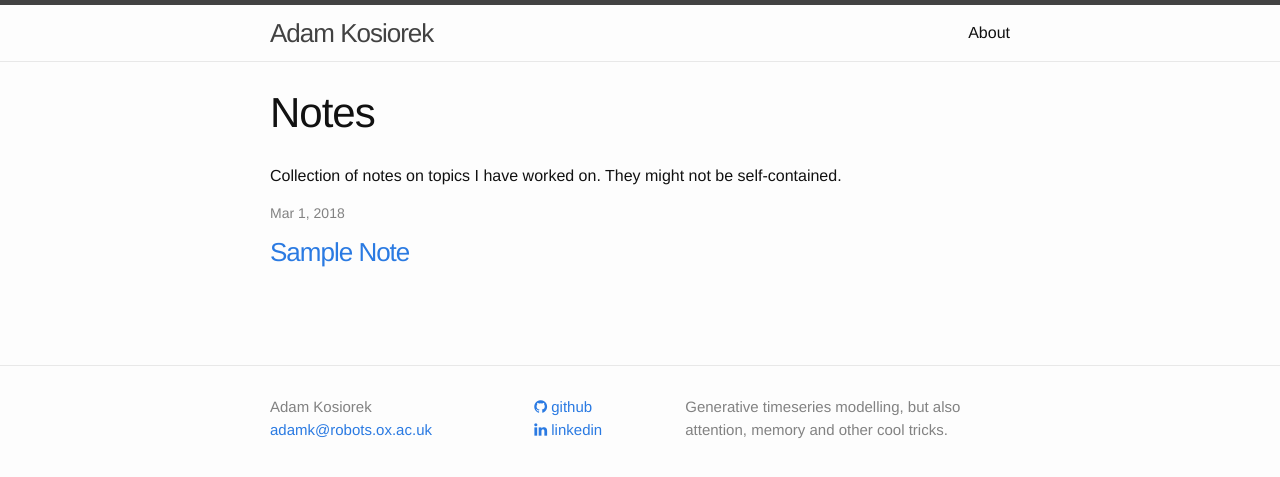
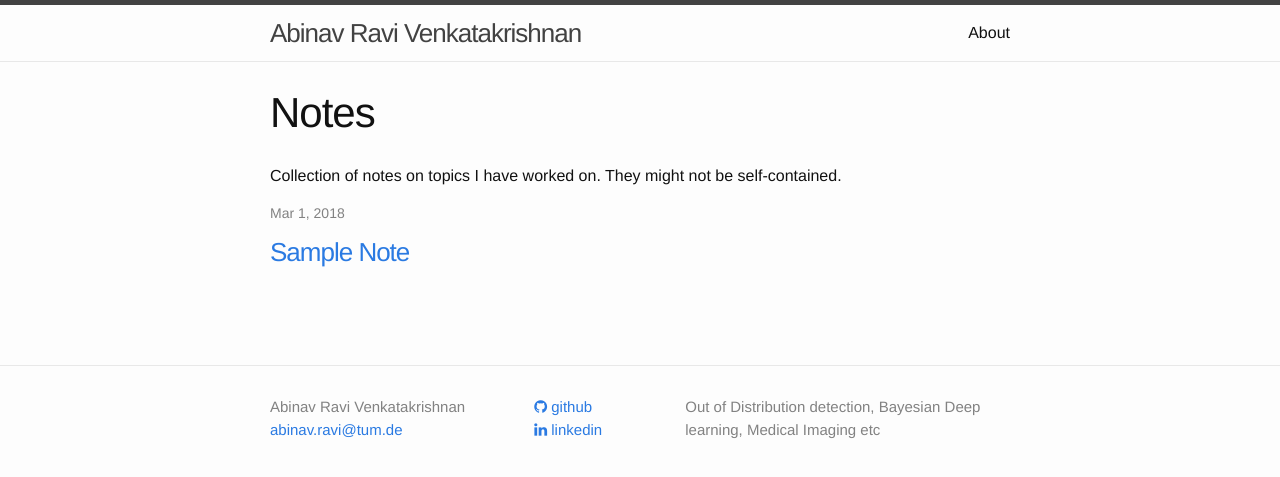
Before and after one commit to AbinavRavi/AbinavRavi.github.io, a Jekyll site: the page built from notes.html, in a window 1280 px wide. Shown: the top 477 px of the page. Built offline with Jekyll 4.4.1, drawn with Linux system fonts in a browser that asks for light colours; nearby versions of some CDN libraries.

Commit message:
changed config

```diff
--- a/_config.yml
+++ b/_config.yml
@@ -6,10 +6,10 @@
 # 'jekyll serve'. If you change this file, please restart the server process.
 
 # Site settings
-title: Adam Kosiorek
-email: adamk@robots.ox.ac.uk
+title: Abinav Ravi Venkatakrishnan
+email: abinav.ravi@tum.de
 description: > # this means to ignore newlines until "baseurl:"
-  Generative timeseries modelling, but also attention, memory and other cool tricks.
+  Out of Distribution detection, Bayesian Deep learning, Medical Imaging etc
 #baseurl: "" # the subpath of your site, e.g. /blog
 #url: "http://yourdomain.com" # the base hostname & protocol for your site
 
@@ -30,9 +30,9 @@ defaults:
       layout: draft
 
 
-twitter_username: arkosiorek
-github_username:  akosiorek
-linkedin_username: adamkosiorek
+twitter_username: AbinavRavi
+github_username:  AbinavRavi
+linkedin_username: abinav-ravi-venkatakrishnan
 
 # Build settings
 markdown: kramdown
```
